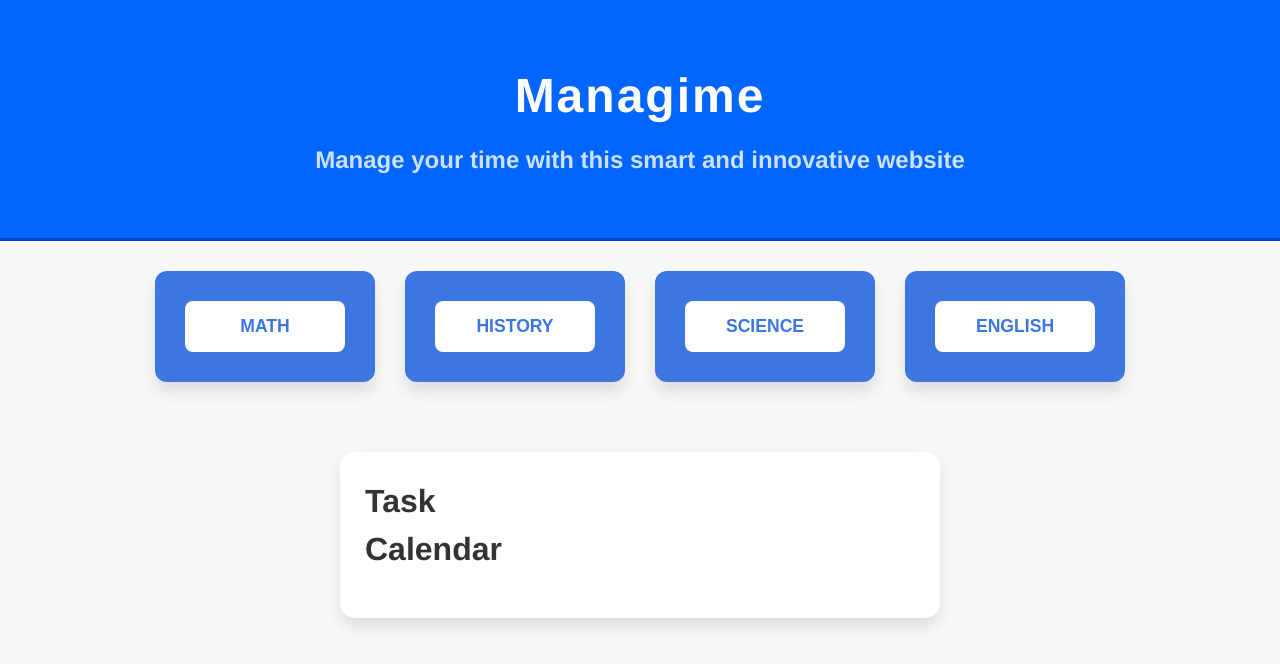
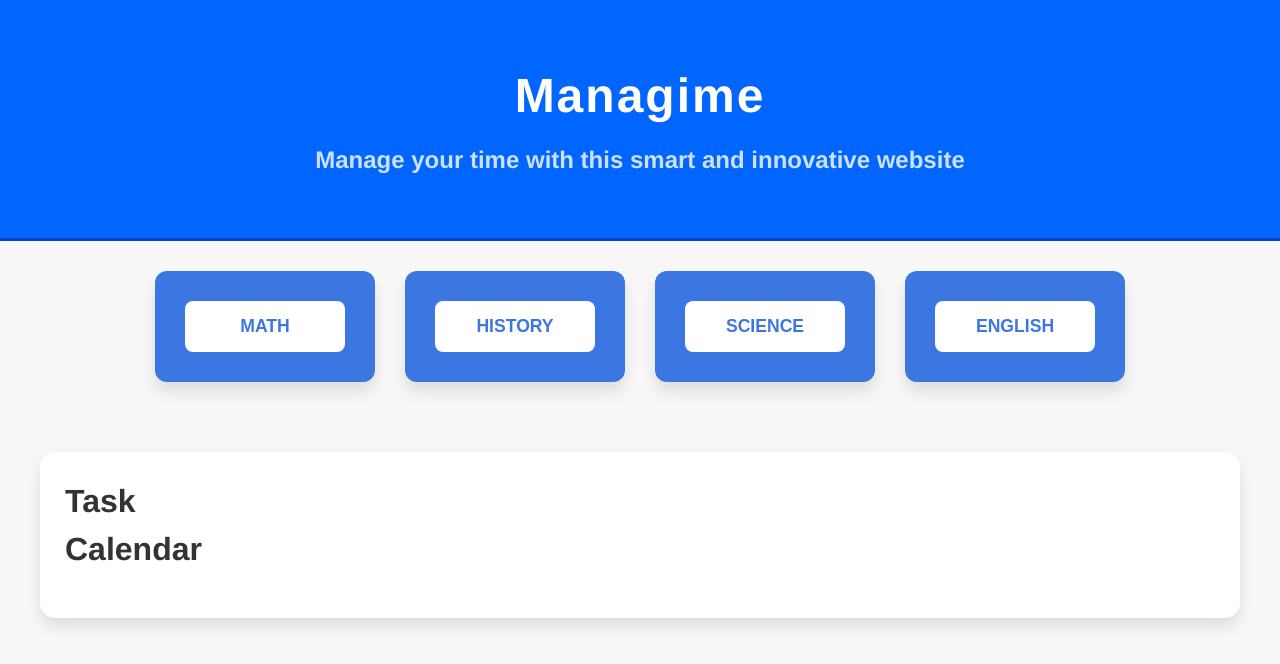
Before and after one commit to iamdhruv10/studyplanner, a plain HTML site: page index.html in a window 1280 px wide. Drawn offline with Linux system fonts and the light colour scheme.

Commit message:
Update index.html

```diff
--- a/index.html
+++ b/index.html
@@ -113,17 +113,17 @@
 
         /* Calendar Styling */
         #task-list {
-            width: 80%;
+            width: 100%; /* Adjusted to make the calendar wider */
             background: white;
             padding: 25px;
             border-radius: 15px;
             box-shadow: 0 8px 15px rgba(0, 0, 0, 0.1);
             text-align: left;
-            max-width: 600px;
+            max-width: 1200px; /* Increased width for the calendar */
             margin: 30px auto;
             display: grid;
             grid-template-columns: repeat(7, 1fr); /* Seven columns for days of the week */
-            gap: 20px;
+            gap: 20px; /* Increased gap for more space between days */
         }
 
         #task-list h2 {
@@ -132,13 +132,14 @@
         }
 
         .calendar-day {
-            padding: 12px;
+            padding: 15px; /* Increased padding for wider blocks */
             background: #f9f9f9;
             border-radius: 8px;
             margin-bottom: 15px;
             transition: background-color 0.3s ease;
             height: 200px; /* Set height for each day block */
             overflow-y: auto;
+            min-width: 120px; /* Increased width for each day block */
         }
 
         .calendar-day:hover {
```
